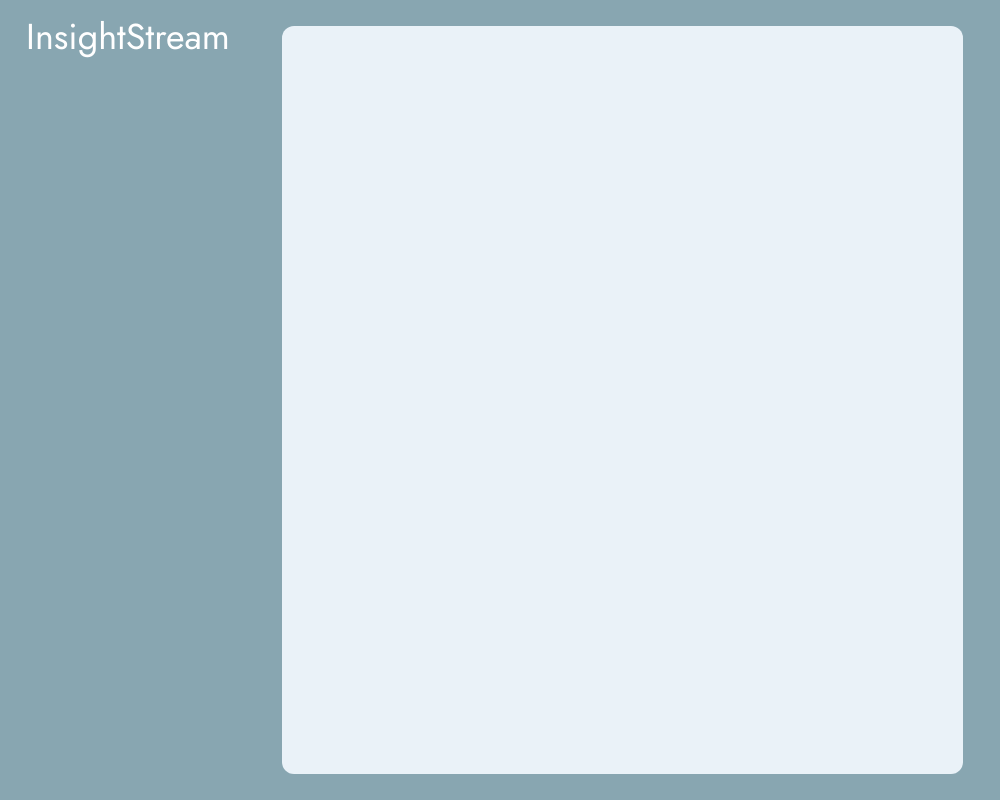
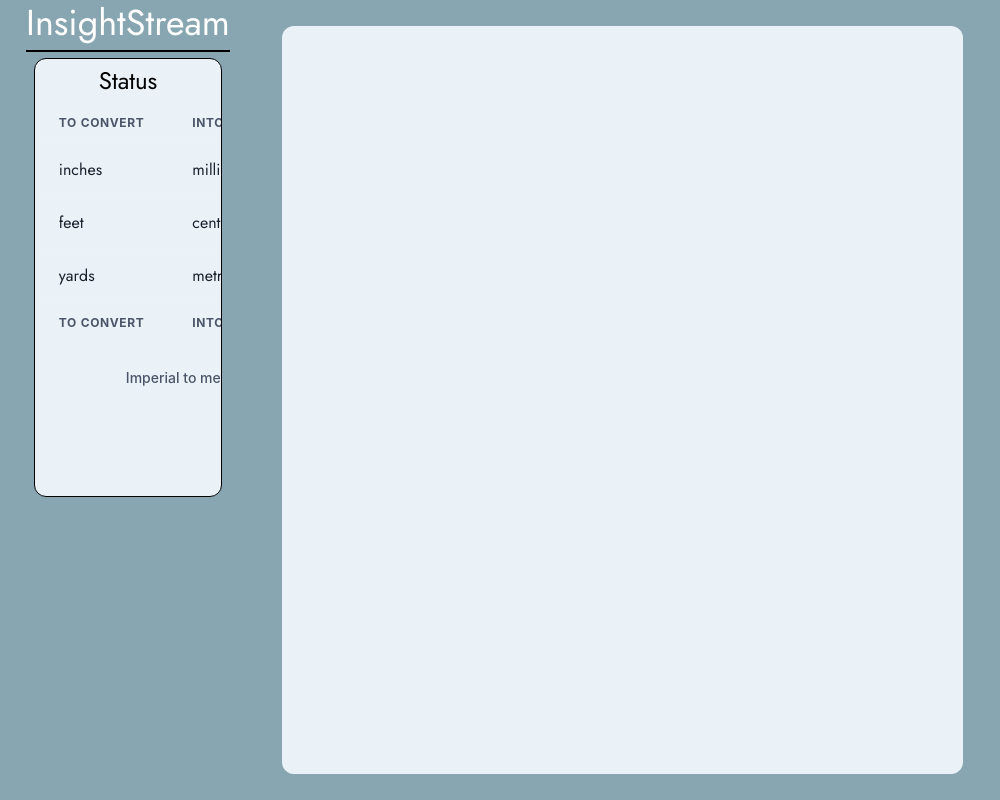
Before and after one commit to Kaikei-e/CurioNoah, a React (Vite) app in the folder InfoIsland/InfoIsland/: page /insight-stream in a window 1280 px wide. Shown: the whole page, without its empty margins (0-1000 px from the left). Built offline with nearby package versions, Linux system fonts and the light colour scheme.

Commit message:
Update: Styling the InsightStream main component

```diff
--- a/InfoIsland/InfoIsland/src/components/InshitStream/InsightStreamMain.tsx
+++ b/InfoIsland/InfoIsland/src/components/InshitStream/InsightStreamMain.tsx
@@ -1,4 +1,10 @@
-import {Flex, Text} from "@chakra-ui/react";
+import {
+    Flex, Text, Table,
+    Thead, Tbody, Tfoot,
+    Tr, Th, Td,
+    TableCaption,
+    TableContainer,
+} from "@chakra-ui/react";
 import React from "react";
 
 const InsightStreamMain = () => {
@@ -7,26 +13,82 @@
               minH={"100%"} minW={"100%"}
               overflowX={"hidden"}
               flexDirection={"row"}
+              fontFamily="Jost"
         >
             <Flex flexDirection={"column"} w={"20%"} h={"100%"} bgColor={"#88A6B1"}>
                 <Flex h={"6%"}
                       justifyContent={"center"} alignItems={"center"}
-                      rounded={"xl"} m={"5%"} p={"1%"}
+                      rounded={"xl"} p={"4%"}
                       textAlign={"center"}
                 >
-                    <Text fontFamily="Jost"
-                          fontWeight="regular"
-                          fontSize={{base: "lg", md: "xl", lg: "4xl"}}
-                          color="#fff"
-                          textAlign={"start"}>
+                    <Text
+                        style={{
+                            borderBottom: "2px solid #000"
+                        }}
+                        fontWeight="regular"
+                        fontSize={{base: "lg", md: "xl", lg: "4xl"}}
+                        color="#fff"
+                        textAlign={"start"}>
                         InsightStream
                     </Text>
                 </Flex>
                 <Flex flexDirection={"column"}
                       w={"100%"} h={"94%"}
-                      rounded={"xl"} p={"2%"}
+                      alignItems={"center"}
+                      p={"4%"}
                 >
+                    <Flex flexDirection={"column"}
+                          w={"80%"} h={"60%"}
+                          bgColor={"#EAF2F8"}
+                          rounded={"xl"}
+                          border={"1px solid #000"}
+                    >
+                        <Text fontWeight="regular"
+                              fontSize={{base: "xl", md: "xl", lg: "2xl"}}
+                              color="#000" m={"2%"}
+                              textAlign={"center"}>
+                            Status
+                        </Text>
+                        <TableContainer>
+                            <Table variant='simple'>
+                                <TableCaption>Imperial to metric conversion factors</TableCaption>
+                                <Thead>
+                                    <Tr>
+                                        <Th>To convert</Th>
+                                        <Th>into</Th>
+                                        <Th isNumeric>multiply by</Th>
+                                    </Tr>
+                                </Thead>
+                                <Tbody>
+                                    <Tr>
+                                        <Td>inches</Td>
+                                        <Td>millimetres (mm)</Td>
+                                        <Td isNumeric>25.4</Td>
+                                    </Tr>
+                                    <Tr>
+                                        <Td>feet</Td>
+                                        <Td>centimetres (cm)</Td>
+                                        <Td isNumeric>30.48</Td>
+                                    </Tr>
+                                    <Tr>
+                                        <Td>yards</Td>
+                                        <Td>metres (m)</Td>
+                                        <Td isNumeric>0.91444</Td>
+                                    </Tr>
+                                </Tbody>
+                                <Tfoot>
+                                    <Tr>
+                                        <Th>To convert</Th>
+                                        <Th>into</Th>
+                                        <Th isNumeric>multiply by</Th>
+                                    </Tr>
+                                </Tfoot>
+                            </Table>
+                        </TableContainer>
+                    </Flex>
+
                 </Flex>
+
             </Flex>
             <Flex flexDirection={"column"}
                   w={"80%"} h={"100%"}
@@ -38,6 +100,7 @@
                 >
                 </Flex>
             </Flex>
+
         </Flex>
     );
 
```
